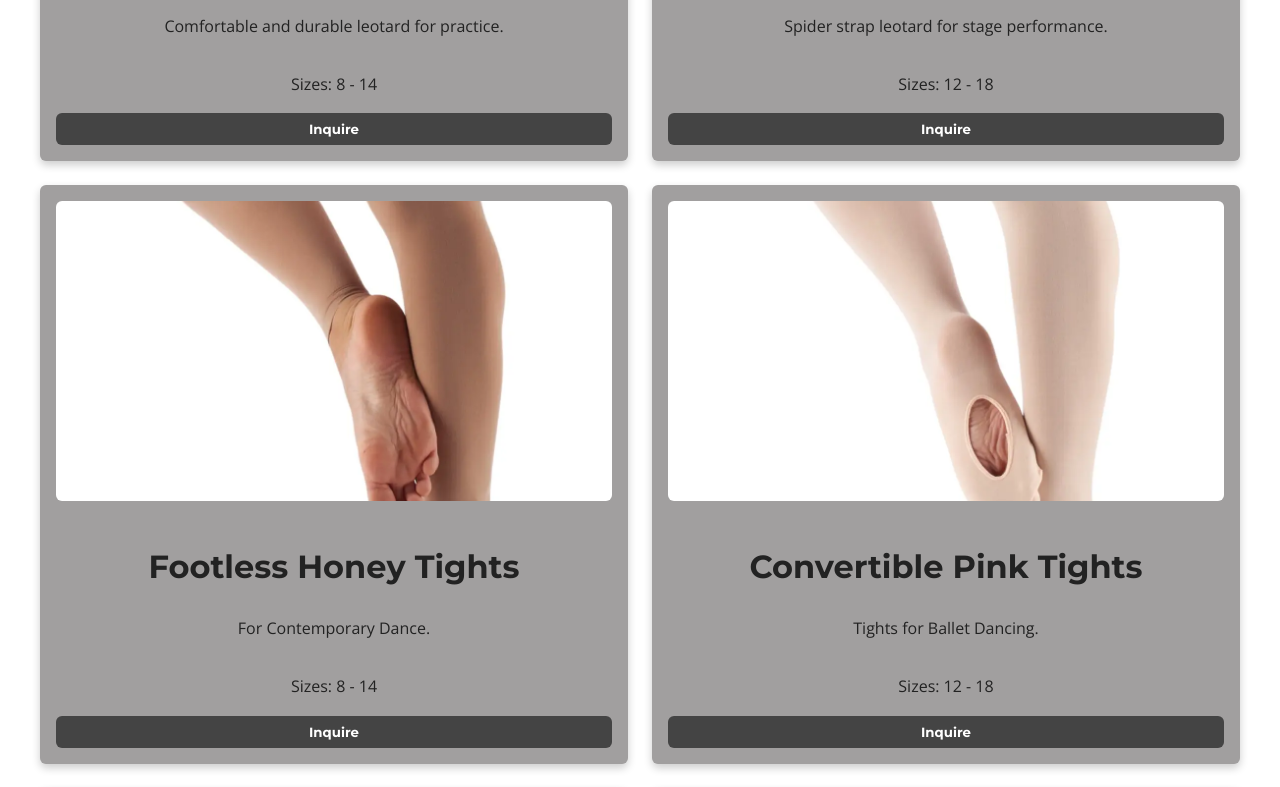
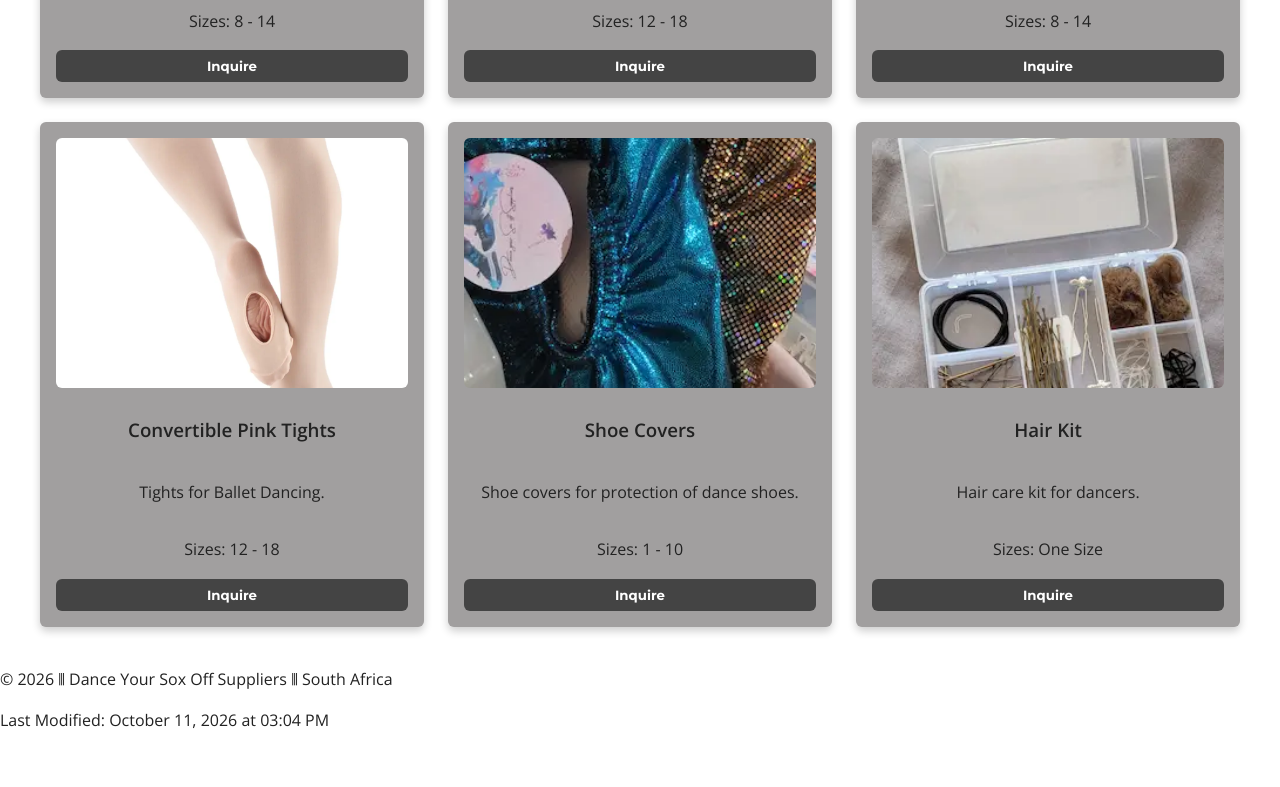
Before and after one commit to rmmaritz/wdd131, a plain HTML site: page project/products.html in a window 1280 px wide. Shown: the part 685-1472 px from the top of the page. After the commit the page ends 1435 px from the top, so only its background shows below. Drawn offline with nearby package versions, Linux system fonts and the light colour scheme.

Commit message:
change to cards and removing duplicate declarations

```diff
--- a/project/styles/base.css
+++ b/project/styles/base.css
@@ -1,4 +1,3 @@
-/* Defining CSS variables for consistent styling across the project */
 :root {
   /* Colors */
   --primary-text: #222222;
@@ -36,11 +35,11 @@
 body {
   margin: 0;
   padding: 0;
+  min-height: 100vh;
+  display: flex;
+  flex-direction: column;
 }
 
-/* =========================
-   Base Styles
-========================= */
 body {
   font-family: var(--font-body);
   background-color: var(--background-color);
@@ -48,32 +47,8 @@
   line-height: 1.6;
 }
 
-html,
-body {
-  margin: 0;
-  padding: 0;
-  min-height: 100vh;
-  display: flex;
-  flex-direction: column;
-}
-
 main {
   flex: 1;
-}
-
-h1,
-h2,
-h3 {
-  font-family: var(--font-heading);
-  font-size: 2rem;
-  font-weight: 700;
-  color: var(--primary-text);
-  text-align: center;
-  margin-bottom: var(--spacing-sm);
-}
-
-p {
-  margin-bottom: var(--spacing-md);
 }
 
 /* =========================
@@ -109,27 +84,8 @@
   border-radius: var(--border-radius);
 }
 
-.nav-links li a {
-  text-decoration: none;
-  color: var(--text-color-light);
-  font-family: var(--font-heading);
-  font-weight: 600;
-}
-
-header,
-#menu-toggle {
-  position: relative;
-  z-index: 3;
-}
-
 .nav-links.show {
   display: flex;
-}
-
-.nav-links a.active {
-  color: var(--text-color-light);
-  text-decoration: underline;
-  font-size: 1.1rem;
 }
 
 #menu-toggle {
@@ -276,24 +232,22 @@
 
 .product-grid {
   display: grid;
-  grid-template-columns: 1fr;
+  grid-template-columns: repeat(auto-fit, minmax(400px, 1fr));
   gap: var(--spacing-lg);
+  align-items: stretch;
   padding: 0 var(--spacing-lg);
   margin-bottom: var(--spacing-lg);
+  box-sizing: border-box;
 }
 
 .product-card {
+  display: flex;
+  flex-direction: column;
   background-color: var(--primary-bg);
   padding: var(--spacing-md);
   border-radius: var(--border-radius);
   box-shadow: var(--shadow-medium);
   text-align: center;
-}
-
-.product-card h3 {
-  font-family: var(--font-heading);
-  margin-bottom: var(--spacing-sm);
-  color: var(--text-color-dark);
 }
 
 .product-card img {
@@ -321,25 +275,15 @@
   }
 }
 
-/* =========================
-   Footer
-========================= */
-footer {
-  text-align: center;
-  padding: var(--spacing-sm);
-  background-color: var(--secondary-color);
-  color: var(--text-color-light);
-  font-size: 0.8rem;
-  margin-top: auto;
-}
+@media (max-width: 480px) {
+  .product-grid {
+    grid-template-columns: repeat(auto-fit, minmax(250px, 1fr));
+    padding: 0;
+  }
 
-footer a {
-  color: var(--text-color-light);
-  text-decoration: none;
-}
-
-footer a:hover {
-  text-decoration: underline;
+  .product-card img {
+    height: 150px;
+  }
 }
 
 /* =========================
@@ -379,62 +323,10 @@
   border: 2px solid var(--accent-color);
 }
 
-.product-grid {
-  display: grid;
-  grid-template-columns: repeat(auto-fit, minmax(400px, 1fr));
-  gap: var(--spacing-lg);
-  align-items: stretch;
-}
-
-.product-card {
-  display: flex;
-  flex-direction: column;
-  background-color: var(--primary-bg);
-  padding: var(--spacing-md);
-  border-radius: var(--border-radius);
-  box-shadow: var(--shadow-medium);
-  text-align: center;
-}
-
-.product-card img {
-  max-width: 100%;
-  height: 300px;
-  object-fit: cover;
-  border-radius: var(--border-radius);
-  margin-bottom: var(--spacing-sm);
-}
-
-.product-card h3 {
-  font-family: var(--font-heading);
-  margin-bottom: var(--spacing-sm);
-}
-
-.product-card p {
-  flex-grow: 1;
-  /* keeps spacing consistent */
-}
-
-.product-card .accent-btn {
-  align-self: center;
-  margin-top: var(--spacing-md);
-}
-
 @media (min-width: 768px) {
   .catalog-filters button {
     flex: 0 0 auto;
     min-width: 150px;
-  }
-}
-
-@media (max-width: 480px) {
-  .product-grid {
-    grid-template-columns: 1fr;
-    grid-template-columns: repeat(auto-fit, minmax(250px, 1fr));
-    padding: 0;
-  }
-
-  .product-card img {
-    height: 150px;
   }
 }
 
```
